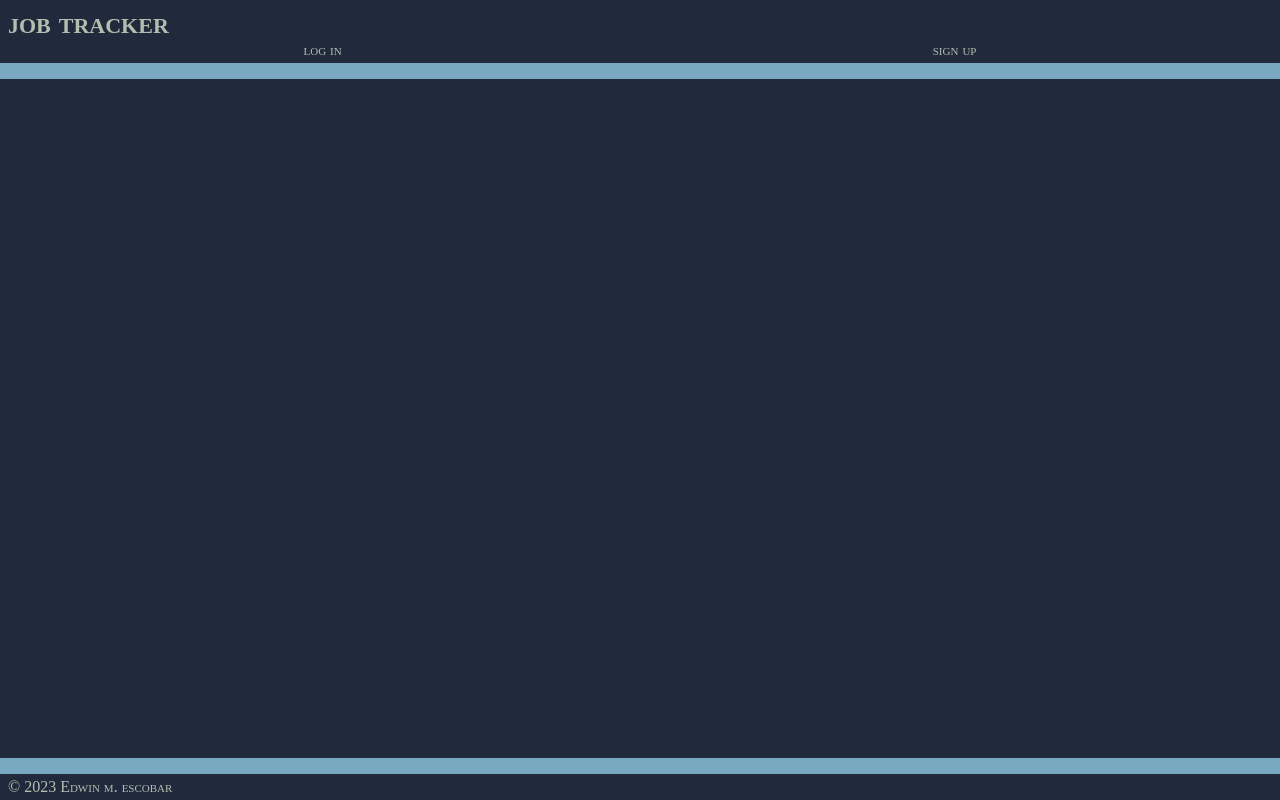
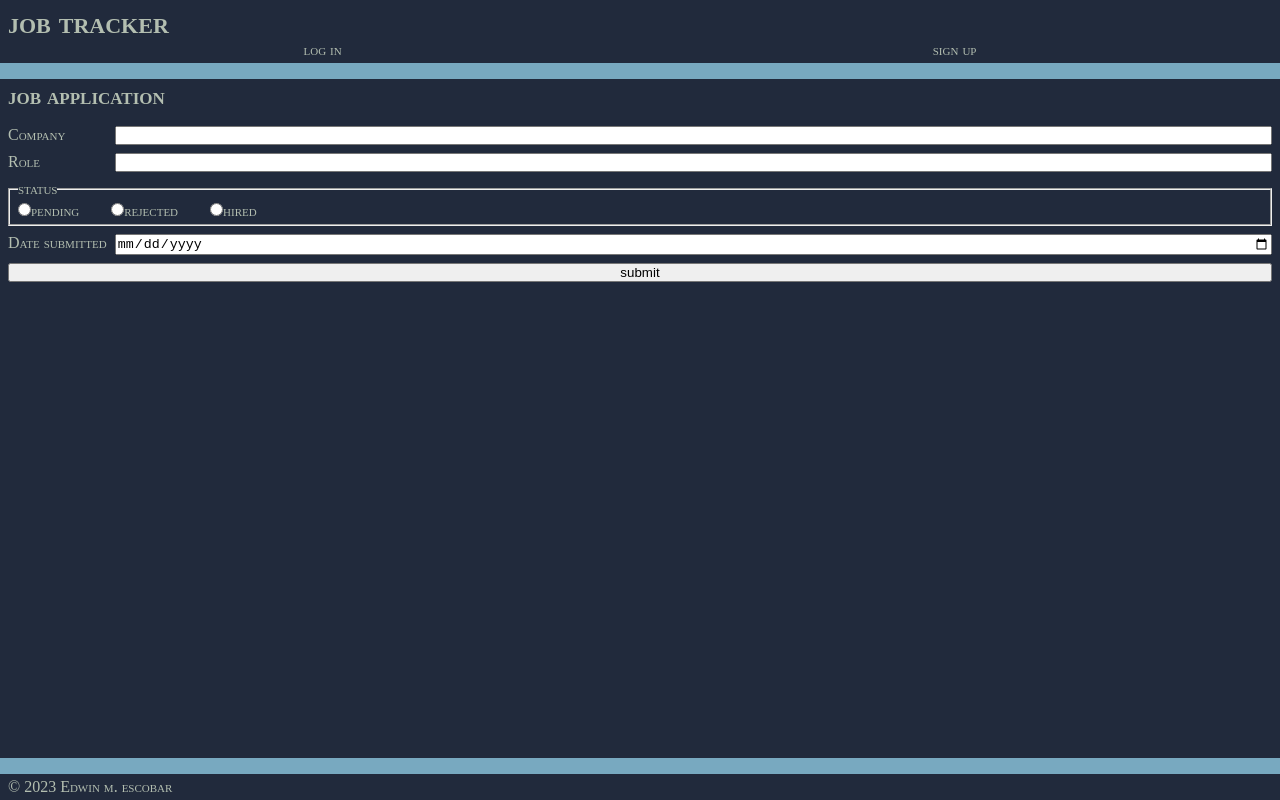
Before and after one commit to escowin/job-tracker, a React (Create React App) app in the folder client/: page /edit-job in a window 1280 px wide. Built offline with nearby package versions, Linux system fonts and the light colour scheme.

Commit message:
modified job app query to capture _id from client side

```diff
--- a/client/src/App.js
+++ b/client/src/App.js
@@ -12,6 +12,7 @@ import Footer from "./components/Footer";
 import Home from "./pages/Home";
 import Login from "./pages/Login";
 import AddJob from "./pages/AddJob";
+import EditJob from "./pages/EditJob";
 
 import "./assets/css/index.css";
 
@@ -47,6 +48,7 @@ function App() {
               <Route path="/" element={<Home />} />
               <Route path="/login" element={<Login/>} />
               <Route path="/add-job" element={<AddJob/>} />
+              <Route path="/edit-job" element={<EditJob/>}/>
             </Routes>
           </main>
           <Footer />
--- a/client/src/assets/css/home.css
+++ b/client/src/assets/css/home.css
@@ -15,7 +15,7 @@
 }
 
 .job {
-    background-color: rgba(255, 255, 255, 0.075);
+    background-color: rgba(255, 255, 255, 0.05);
     border-radius: 2rem;
     padding: .25rem .5rem;
     align-items: center;
--- a/client/src/assets/css/index.css
+++ b/client/src/assets/css/index.css
@@ -44,6 +44,13 @@ form button {
   grid-column: span 2;
 }
 
+fieldset {
+  grid-column: span 2;
+  display: flex;
+  gap: 2rem;
+  padding: .25rem .5rem
+}
+
 /* divs */
 .App {
   display: flex;
--- a/client/src/components/JobApplication.js
+++ b/client/src/components/JobApplication.js
@@ -9,7 +9,7 @@ function JobApplication({ jobApplications }) {
         <p>date submitted</p>
       </article>
       {jobApplications.map((job, i) => (
-        <article key={i} className={`${job.status} job`}>
+        <article key={i} data-id={job._id} className={`${job.status} job`}>
           <p>{job.company}</p>
           <p>{job.role}</p>
           <p>{job.status}</p>
--- a/client/src/components/JobForm.js
+++ b/client/src/components/JobForm.js
@@ -7,6 +7,12 @@ function JobForm() {
   const [company, setCompany] = useState("");
   const [role, setRole] = useState("");
   const [dateSubmitted, setDateSubmitted] = useState("");
+
+  // bug | can't select status
+  const [selectedStatus, setSelectedStatus] = useState("");
+  const editPath = window.location.pathname.includes("/edit-job");
+
+  const statusValues = ["pending", "rejected", "hired"];
 
   const [addJobApplication, { error }] = useMutation(ADD_JOB_APPLICATION, {
     update(cache, { data: { addJobApplication } }) {
@@ -35,6 +41,11 @@ function JobForm() {
       setRole(e.target.value);
     } else if (e.target.name === "date-submitted") {
       setDateSubmitted(e.target.value);
+    }
+    // bug | reconfigure radio
+    else if (e.target.name === "pending") {
+      console.log(e.target.value)
+      setSelectedStatus(e.target.value);
     }
   };
 
@@ -66,9 +77,27 @@ function JobForm() {
         <input name="company" onChange={handleChange} />
         <label htmlFor="role">Role</label>
         <input name="role" onChange={handleChange} />
+        {editPath ? (
+          <>
+            <fieldset>
+              <legend>status</legend>
+              {statusValues.map((status, i) => (
+                <div key={i}>
+                  <input
+                    type="radio"
+                    name="status"
+                    value="status"
+                    checked={status === selectedStatus}
+                    onChange={handleChange}
+                  />
+                  <label htmlFor={status}>{status}</label>
+                </div>
+              ))}
+            </fieldset>
+          </>
+        ) : null}
         <label htmlFor="date-submitted">Date submitted</label>
         <input name="date-submitted" type="date" onChange={handleChange} />
-
         <button type="submit">submit</button>
       </form>
     </>
--- a/client/src/pages/EditJob.js
+++ b/client/src/pages/EditJob.js
@@ -1,5 +1,11 @@
+import JobForm from "../components/JobForm";
+
 function EditJob() {
-  return <>add job</>;
+  return (
+    <>
+      <JobForm />
+    </>
+  );
 }
 
 export default EditJob;
--- a/client/src/utils/queries.js
+++ b/client/src/utils/queries.js
@@ -5,6 +5,7 @@ export const QUERY_ME = gql`
     me {
       username
       jobApplications {
+        _id
         company
         role
         status
```
